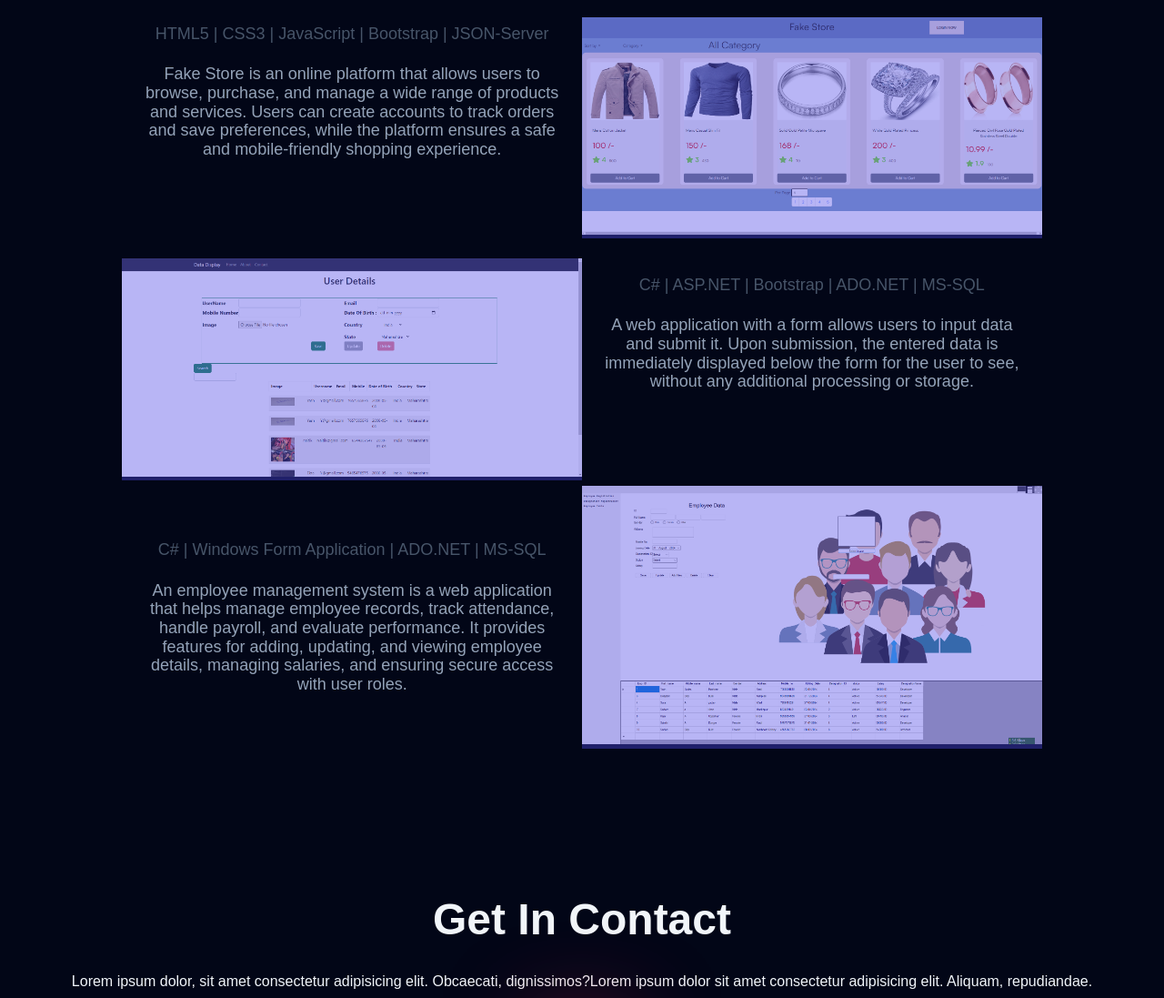
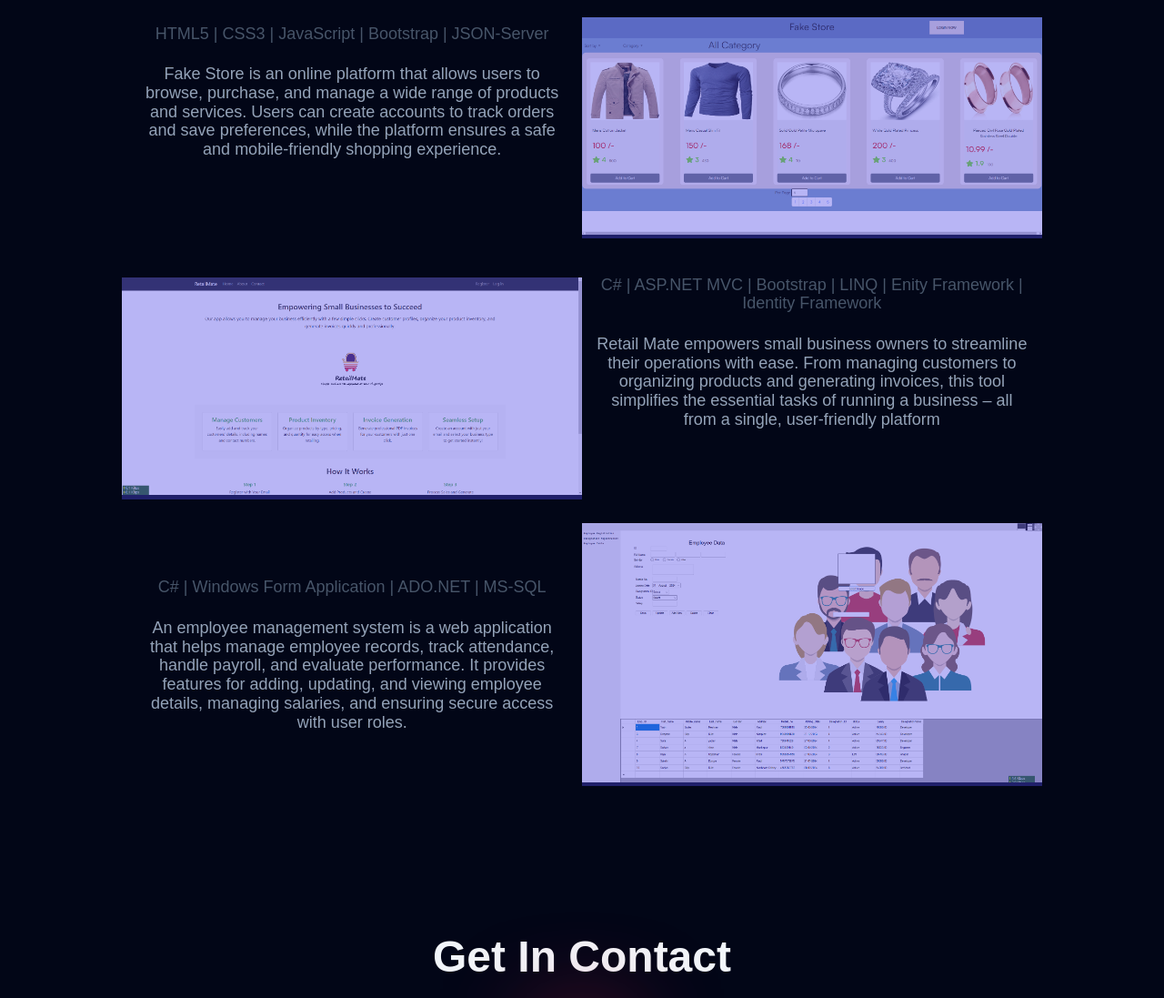
Before and after one commit to geekydeepam/Portfolio, a website built with Vite: page index.html in a window 1280 px wide. Shown: the part 3615-4712 px from the top of the page at 91% size. Built offline with nearby package versions, Linux system fonts and the light colour scheme; a web font is replaced by a local one.

Commit message:
Replaced DataDisplay with Retail Mate

```diff
--- a/index.html
+++ b/index.html
@@ -204,14 +204,14 @@
         </div>
 
         <!-- project3 -->
-        <h3 class="work__project-title">DataDisplay</h3>
+        <h3 class="work__project-title">Retail Mate</h3>
         <div class="work__img-wrapper work__image3">
-          <img  class="lazy loading" data-src="datadisplay.png" src="https://placehold.co/400x400" alt="" >
+          <img  class="lazy loading" data-src="RetailMate.png" src="https://placehold.co/400x400" alt="" >
         </div>
 
         <div class="work__project work__content3">
-          <p class="work__project-discription1">C# | ASP.NET | Bootstrap | ADO.NET | MS-SQL</p>
-        <p class="work__project-discription2">A web application with a form allows users to input data and submit it. Upon submission, the entered data is immediately displayed below the form for the user to see, without any additional processing or storage.</p>
+          <p class="work__project-discription1">C# | ASP.NET MVC | Bootstrap | LINQ | Enity Framework | Identity Framework</p>
+        <p class="work__project-discription2">Retail Mate empowers small business owners to streamline their operations with ease. From managing customers to organizing products and generating invoices, this tool simplifies the essential tasks of running a business – all from a single, user-friendly platform</p>
 
         </div>
 
@@ -233,9 +233,6 @@
       </section>
       <section id="contact" class="contact section container">
         <h2 class="contact__title">Get In Contact</h2>
-        <p class="Contact__description">
-          Lorem ipsum dolor, sit amet consectetur adipisicing elit. Obcaecati, dignissimos?Lorem ipsum dolor sit amet consectetur adipisicing elit. Aliquam, repudiandae.
-        </p>
         <a class="contact__btn btn" href="mailto:ddilipduley@gmail.com" target="_blank">Reach Out</a>
       </section>
      </main>
--- a/styles/utils.css
+++ b/styles/utils.css
@@ -61,7 +61,7 @@ filter: blur(20px) grayscale(50%);
 }
 .loaded{
 filter: blur(0) grayscale(0);
-transition: 0.5s ease-in-out;
+transition: 0.3s ease-in-out;
 }
 
 
```
Also changed, not shown: public/RetailMate.png (added), public/datadisplay.png (deleted).
